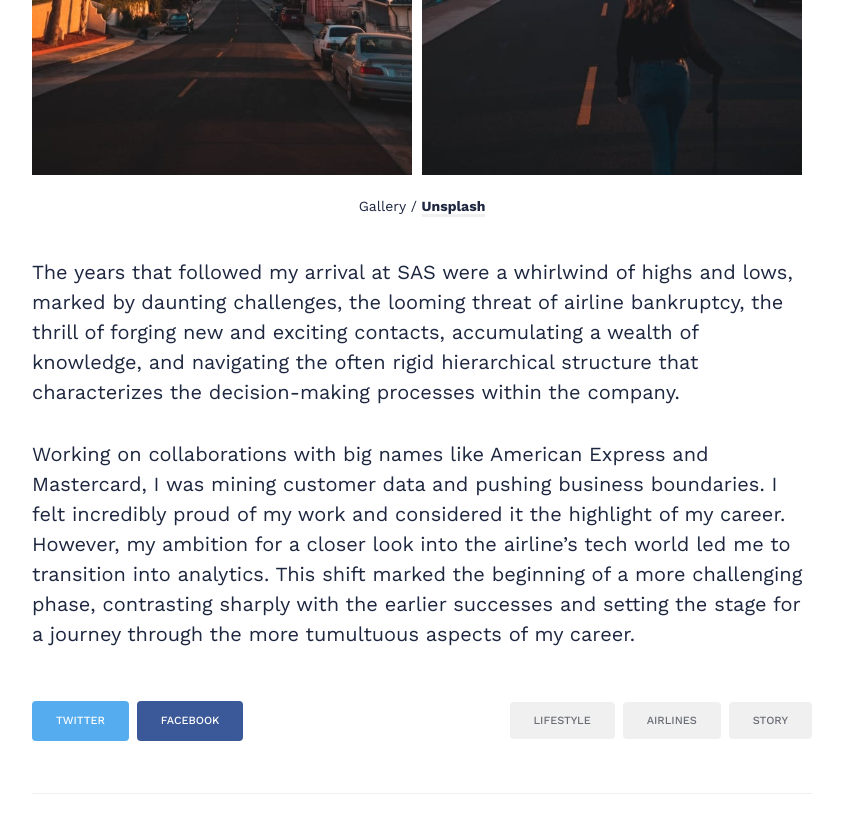
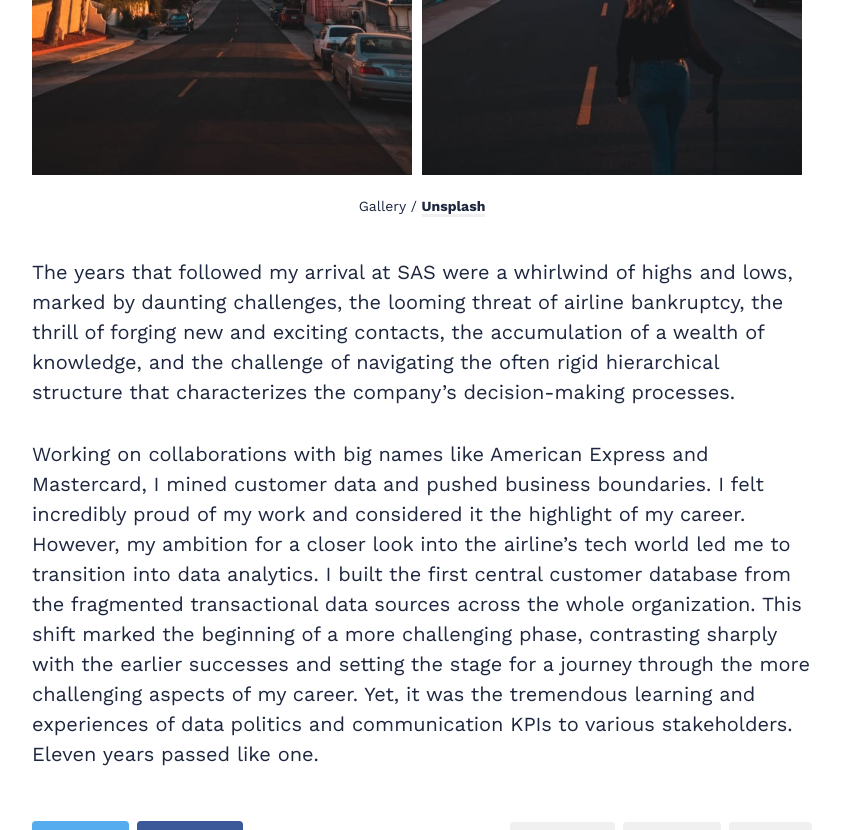
Before and after one commit to kargam0167/kargam0167.github.io, a Jekyll site: the page built from _posts/2018-11-12-do-what-you-can-with-what-you-have-where-you-are.markdown, in a window 1280 px wide and 900 px high, scrolled down 2891 px, cut to the strip 0-830 px from the top of the window. Shown: the whole strip, without its empty margins (218-1061 px from the left). Built offline with Jekyll 4.4.1, drawn with Linux system fonts in a browser that asks for light colours; nearby versions of some CDN libraries; some of the changed text lies outside the part shown.

Commit message:
Update 2018-11-12-do-what-you-can-with-what-you-have-where-you-are.markdown

```diff
--- a/_posts/2018-11-12-do-what-you-can-with-what-you-have-where-you-are.markdown
+++ b/_posts/2018-11-12-do-what-you-can-with-what-you-have-where-you-are.markdown
@@ -25,7 +25,7 @@ The deal was sealed, and my start date at SEB was only a month away when an unex
   <em>Gallery / <a href="https://unsplash.com/" target="_blank">Unsplash</a></em>
 </div>
 
-The years that followed my arrival at SAS were a whirlwind of highs and lows, marked by daunting challenges, the looming threat of airline bankruptcy, the thrill of forging new and exciting contacts, accumulating a wealth of knowledge, and navigating the often rigid hierarchical structure that characterizes the decision-making processes within the company.
+The years that followed my arrival at SAS were a whirlwind of highs and lows, marked by daunting challenges, the looming threat of airline bankruptcy, the thrill of forging new and exciting contacts, the accumulation of a wealth of knowledge, and the challenge of navigating the often rigid hierarchical structure that characterizes the company's decision-making processes.
 
-Working on collaborations with big names like American Express and Mastercard, I was mining customer data and pushing business boundaries. I felt incredibly proud of my work and considered it the highlight of my career. However, my ambition for a closer look into the airline's tech world led me to transition into analytics.
-This shift marked the beginning of a more challenging phase, contrasting sharply with the earlier successes and setting the stage for a journey through the more tumultuous aspects of my career.
+Working on collaborations with big names like American Express and Mastercard, I mined customer data and pushed business boundaries. I felt incredibly proud of my work and considered it the highlight of my career. However, my ambition for a closer look into the airline's tech world led me to transition into data analytics. I built the first central customer database from the fragmented transactional data sources across the whole organization.
+This shift marked the beginning of a more challenging phase, contrasting sharply with the earlier successes and setting the stage for a journey through the more challenging aspects of my career. Yet, it was the tremendous learning and experiences of data politics and communication KPIs to various stakeholders. Eleven years passed like one.
```
Also changed, not shown: other parts of _posts/2018-11-12-do-what-you-can-with-what-you-have-where-you-are.markdown (+3 -3 lines).
